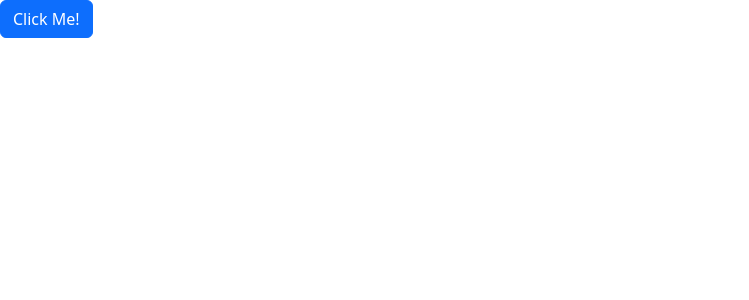
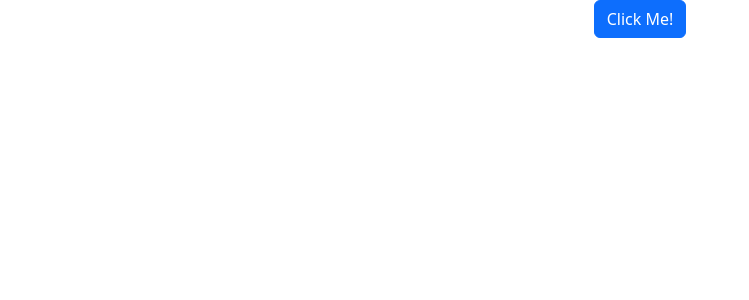
Before and after one commit to harshbix/react-app, a React (Vite) app: page / in a window 1280 px wide. Shown: the top 300 px of the page, without its empty margins (0-749 px from the left). Built offline with nearby package versions, Linux system fonts and the light colour scheme.

Commit message:
Update ButtonComp.tsx
text-center

```diff
--- a/src/components/ButtonComp.tsx
+++ b/src/components/ButtonComp.tsx
@@ -6,7 +6,7 @@ interface Props
 }
 const ButtonComp = ({children} : Props) => {
   return (
-    <div>{children}</div>
+    <div className="text-center">{children}</div>
   )
 }
 
```
